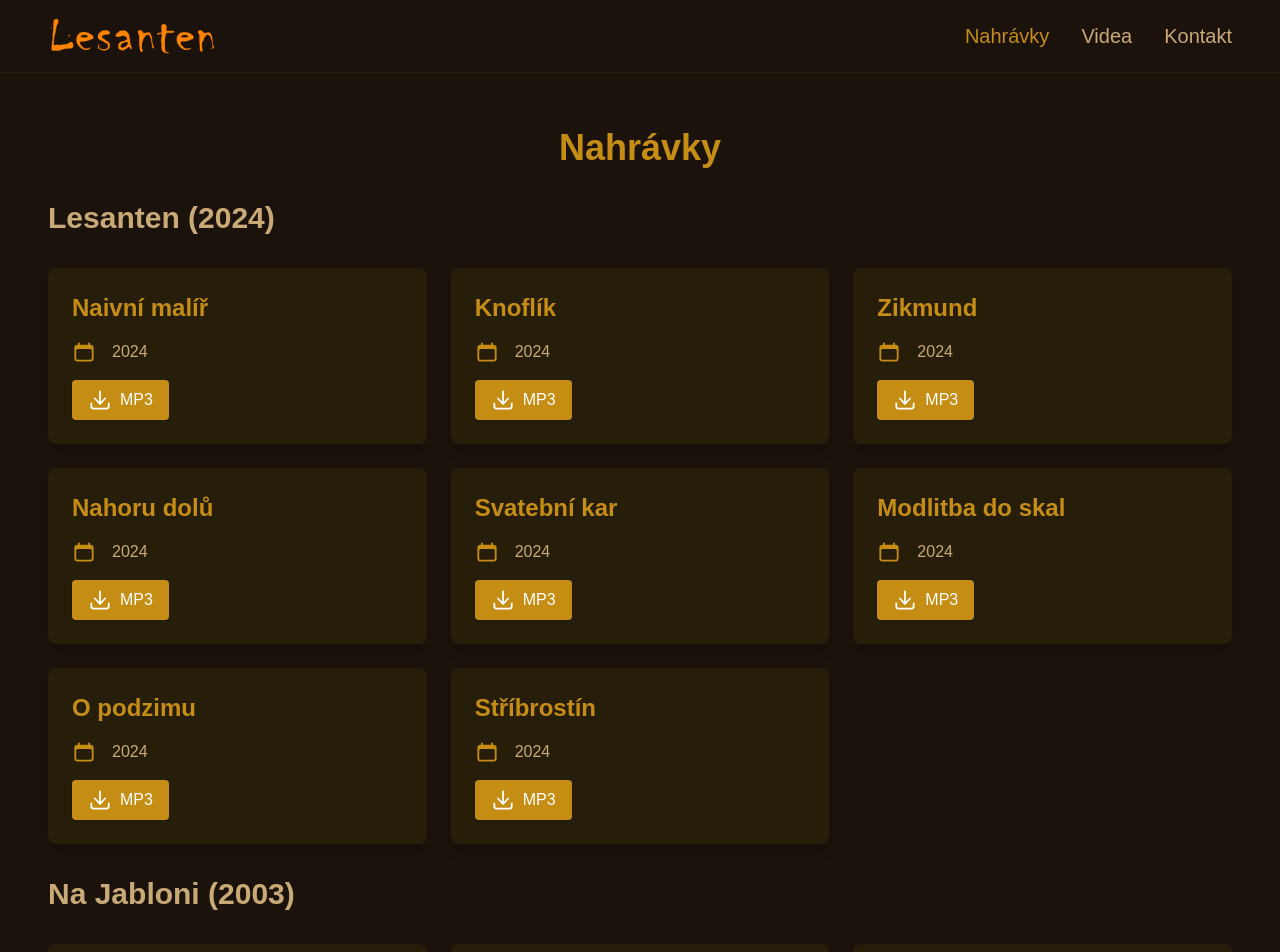
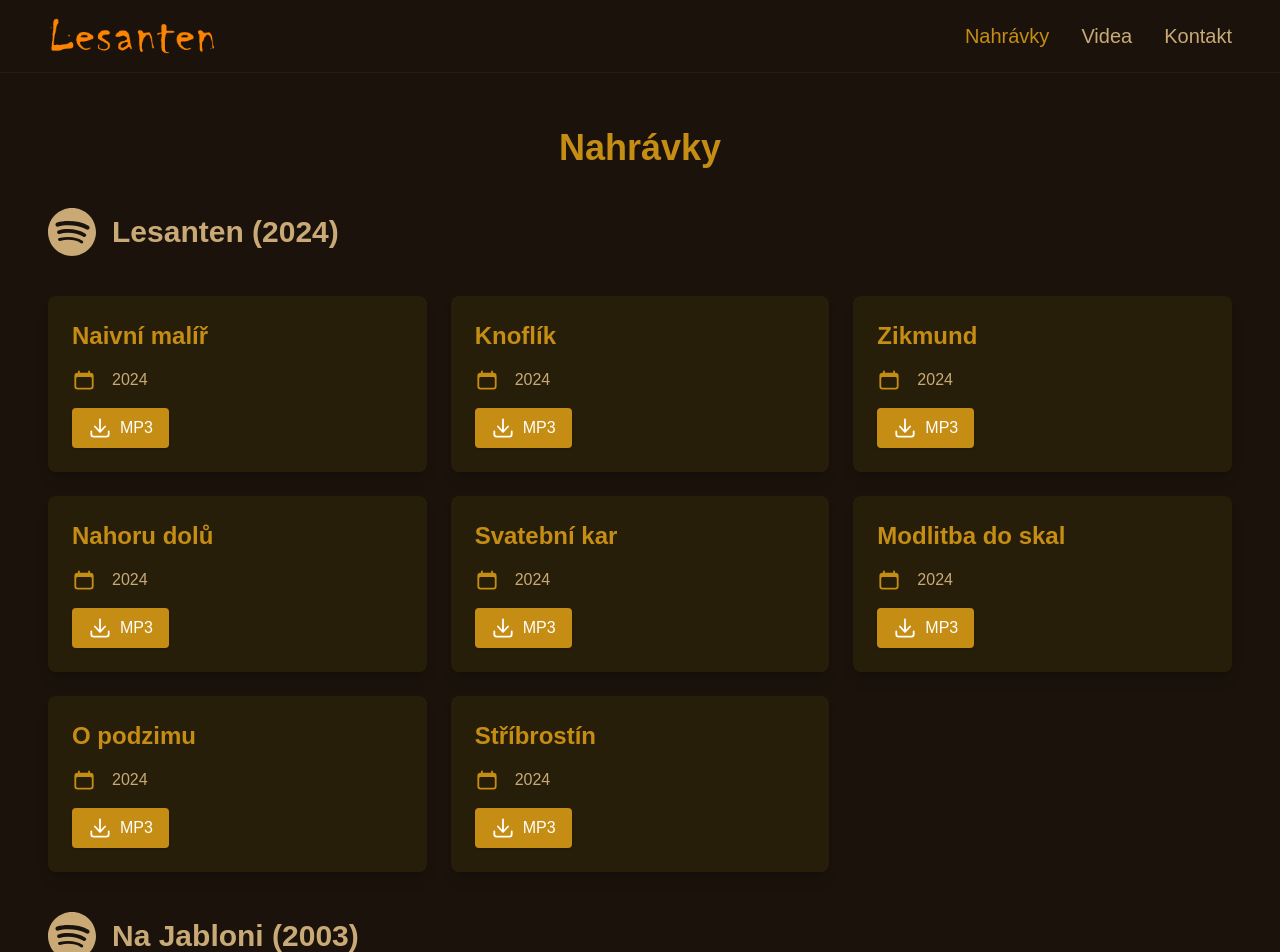
Before and after one commit to MatyasHroch/bandweb, a Next.js app in the folder band-web/: page /records in a window 1280 px wide. Shown: the top 952 px of the page. Built offline with nearby package versions, Linux system fonts and the light colour scheme.

Commit message:
contact bigger size, icons maybe repaired, spotify href added to the records

```diff
--- a/band-web/app/globals.css
+++ b/band-web/app/globals.css
@@ -93,3 +93,7 @@
   font-weight: 900;
   font-style: italic;
 }
+
+svg {
+  fill: currentColor; /* Ensure color inheritance */
+}
--- a/band-web/app/records/page.tsx
+++ b/band-web/app/records/page.tsx
@@ -1,6 +1,7 @@
 import React from 'react';
 import RecordList from '../../components/RecordList';
 import { Record } from '../../data/recordsData';
+import { IconLink } from '../../components/icons/IconLink';
 
 const Records: React.FC = () => {
     return (
@@ -8,11 +9,17 @@
             <h1 className="text-4xl font-bold text-center mb-8 text-accent">
                 Nahrávky
             </h1>
-            <h2 className="text-foreground text-3xl font-bold mb-8 text-start">
+            <h2 className="text-foreground text-3xl font-bold my-8 text-start flex items-center">
+                <IconLink href="https://open.spotify.com/album/4DDxT2CDitBvQF3Xiz49eF?si=u16hBpd3QF6irPspgL8HMQ" >
+                    <svg className="fill-foreground pl-0 p-4 " role="img" viewBox="0 0 24 24" xmlns="http://www.w3.org/2000/svg"><title>Spotify</title><path d="M12 0C5.4 0 0 5.4 0 12s5.4 12 12 12 12-5.4 12-12S18.66 0 12 0zm5.521 17.34c-.24.359-.66.48-1.021.24-2.82-1.74-6.36-2.101-10.561-1.141-.418.122-.779-.179-.899-.539-.12-.421.18-.78.54-.9 4.56-1.021 8.52-.6 11.64 1.32.42.18.479.659.301 1.02zm1.44-3.3c-.301.42-.841.6-1.262.3-3.239-1.98-8.159-2.58-11.939-1.38-.479.12-1.02-.12-1.14-.6-.12-.48.12-1.021.6-1.141C9.6 9.9 15 10.561 18.72 12.84c.361.181.54.78.241 1.2zm.12-3.36C15.24 8.4 8.82 8.16 5.16 9.301c-.6.179-1.2-.181-1.38-.721-.18-.601.18-1.2.72-1.381 4.26-1.26 11.28-1.02 15.721 1.621.539.3.719 1.02.419 1.56-.299.421-1.02.599-1.559.3z" /></svg>
+                </IconLink>
                 Lesanten (2024)
             </h2>
             <RecordList filter={(record: Record) => record.album == "Lesanten"} />
-            <h2 className="text-foreground text-3xl font-bold my-8 text-start">
+            <h2 className="text-foreground text-3xl font-bold my-8 text-start flex items-center">
+                <IconLink href="https://open.spotify.com/album/3vENEMs8lrfouP3COsjqAg?si=OjbP858NRf25icX-AEaWaw" >
+                    <svg className="fill-foreground pl-0 p-4 " role="img" viewBox="0 0 24 24" xmlns="http://www.w3.org/2000/svg"><title>Spotify</title><path d="M12 0C5.4 0 0 5.4 0 12s5.4 12 12 12 12-5.4 12-12S18.66 0 12 0zm5.521 17.34c-.24.359-.66.48-1.021.24-2.82-1.74-6.36-2.101-10.561-1.141-.418.122-.779-.179-.899-.539-.12-.421.18-.78.54-.9 4.56-1.021 8.52-.6 11.64 1.32.42.18.479.659.301 1.02zm1.44-3.3c-.301.42-.841.6-1.262.3-3.239-1.98-8.159-2.58-11.939-1.38-.479.12-1.02-.12-1.14-.6-.12-.48.12-1.021.6-1.141C9.6 9.9 15 10.561 18.72 12.84c.361.181.54.78.241 1.2zm.12-3.36C15.24 8.4 8.82 8.16 5.16 9.301c-.6.179-1.2-.181-1.38-.721-.18-.601.18-1.2.72-1.381 4.26-1.26 11.28-1.02 15.721 1.621.539.3.719 1.02.419 1.56-.299.421-1.02.599-1.559.3z" /></svg>
+                </IconLink>
                 Na Jabloni (2003)
             </h2>
             <RecordList filter={(record: Record) => record.album == "Na Jabloni"} />
--- a/band-web/components/ContactSection.tsx
+++ b/band-web/components/ContactSection.tsx
@@ -13,25 +13,25 @@
                     <li key={contact.id} className="flex items-center space-x-4">
                         {/* Ikona podle typu kontaktu */}
                         {contact.type === 'email' ? (
-                            <EnvelopeIcon className="h-6 w-6 text-accent" aria-hidden="true" />
+                            <EnvelopeIcon className="h-10 w-10 text-accent" aria-hidden="true" />
                         ) : (
-                            <PhoneIcon className="h-6 w-6 text-accent" aria-hidden="true" />
+                            <PhoneIcon className="h-10 w-10 text-accent" aria-hidden="true" />
                         )}
 
                         {/* Semantické zobrazení kontaktu */}
                         <div>
-                            <p className="text-sm font-medium text-foreground">{contact.name}</p>
+                            <p className="font-bold text-lg text-foreground">{contact.name}</p>
                             {contact.type === 'email' ? (
                                 <a
                                     href={`mailto:${contact.value}`}
-                                    className="text-base text-secondary hover:text-accent"
+                                    className="text-lg text-secondary hover:text-accent"
                                 >
                                     {contact.value}
                                 </a>
                             ) : (
                                 <a
                                     href={`tel:${contact.value}`}
-                                    className="text-base text-secondary hover:text-accent"
+                                    className="text-lg text-secondary hover:text-accent"
                                 >
                                     {contact.value}
                                 </a>
--- a/band-web/components/Socials.tsx
+++ b/band-web/components/Socials.tsx
@@ -11,7 +11,7 @@
                 </IconLink>
                 <IconLink href="https://soundcloud.com/lesanten" >
                     <svg className="fill-foreground p-4 border border-accent rounded-2xl " role="img" viewBox="0 0 24 24" xmlns="http://www.w3.org/2000/svg"><title>SoundCloud</title><path d="M23.999 14.165c-.052 1.796-1.612 3.169-3.4 3.169h-8.18a.68.68 0 0 1-.675-.683V7.862a.747.747 0 0 1 .452-.724s.75-.513 2.333-.513a5.364 5.364 0 0 1 2.763.755 5.433 5.433 0 0 1 2.57 3.54c.282-.08.574-.121.868-.12.884 0 1.73.358 2.347.992s.948 1.49.922 2.373ZM10.721 8.421c.247 2.98.427 5.697 0 8.672a.264.264 0 0 1-.53 0c-.395-2.946-.22-5.718 0-8.672a.264.264 0 0 1 .53 0ZM9.072 9.448c.285 2.659.37 4.986-.006 7.655a.277.277 0 0 1-.55 0c-.331-2.63-.256-5.02 0-7.655a.277.277 0 0 1 .556 0Zm-1.663-.257c.27 2.726.39 5.171 0 7.904a.266.266 0 0 1-.532 0c-.38-2.69-.257-5.21 0-7.904a.266.266 0 0 1 .532 0Zm-1.647.77a26.108 26.108 0 0 1-.008 7.147.272.272 0 0 1-.542 0 27.955 27.955 0 0 1 0-7.147.275.275 0 0 1 .55 0Zm-1.67 1.769c.421 1.865.228 3.5-.029 5.388a.257.257 0 0 1-.514 0c-.21-1.858-.398-3.549 0-5.389a.272.272 0 0 1 .543 0Zm-1.655-.273c.388 1.897.26 3.508-.01 5.412-.026.28-.514.283-.54 0-.244-1.878-.347-3.54-.01-5.412a.283.283 0 0 1 .56 0Zm-1.668.911c.4 1.268.257 2.292-.026 3.572a.257.257 0 0 1-.514 0c-.241-1.262-.354-2.312-.023-3.572a.283.283 0 0 1 .563 0Z" /></svg>                </IconLink>
-                <IconLink href="https://open.spotify.com/album/4DDxT2CDitBvQF3Xiz49eF?si=joRkZkwsTaOwQ4Rdabpyzw&context=spotify%3Aalbum%3A4DDxT2CDitBvQF3Xiz49eF&fbclid=IwY2xjawEPxo9leHRuA2FlbQIxMQABHR5vDAOEEVARxYXvq36JqckBKDTri0OnRE9rHHPNoKE0lkyXsBYX14JsUQ_aem_TsZhO6tBwasEMs_cIU6ysw&nd=1&dlsi=b5c1955e37d54682" >
+                <IconLink href="https://open.spotify.com/album/4DDxT2CDitBvQF3Xiz49eF?si=u16hBpd3QF6irPspgL8HMQ" >
                     <svg className="fill-foreground p-4 border border-accent rounded-2xl " role="img" viewBox="0 0 24 24" xmlns="http://www.w3.org/2000/svg"><title>Spotify</title><path d="M12 0C5.4 0 0 5.4 0 12s5.4 12 12 12 12-5.4 12-12S18.66 0 12 0zm5.521 17.34c-.24.359-.66.48-1.021.24-2.82-1.74-6.36-2.101-10.561-1.141-.418.122-.779-.179-.899-.539-.12-.421.18-.78.54-.9 4.56-1.021 8.52-.6 11.64 1.32.42.18.479.659.301 1.02zm1.44-3.3c-.301.42-.841.6-1.262.3-3.239-1.98-8.159-2.58-11.939-1.38-.479.12-1.02-.12-1.14-.6-.12-.48.12-1.021.6-1.141C9.6 9.9 15 10.561 18.72 12.84c.361.181.54.78.241 1.2zm.12-3.36C15.24 8.4 8.82 8.16 5.16 9.301c-.6.179-1.2-.181-1.38-.721-.18-.601.18-1.2.72-1.381 4.26-1.26 11.28-1.02 15.721 1.621.539.3.719 1.02.419 1.56-.299.421-1.02.599-1.559.3z" /></svg>
                 </IconLink>
                 <IconLink href="https://youtube.com/lesanten" >
--- /dev/null
+++ b/package.json
@@ -0,0 +1,5 @@
+{
+  "dependencies": {
+    "react-icon": "^1.0.0"
+  }
+}
```
Also changed, not shown: 2 other files (tests, documents, lock files or other folders).
